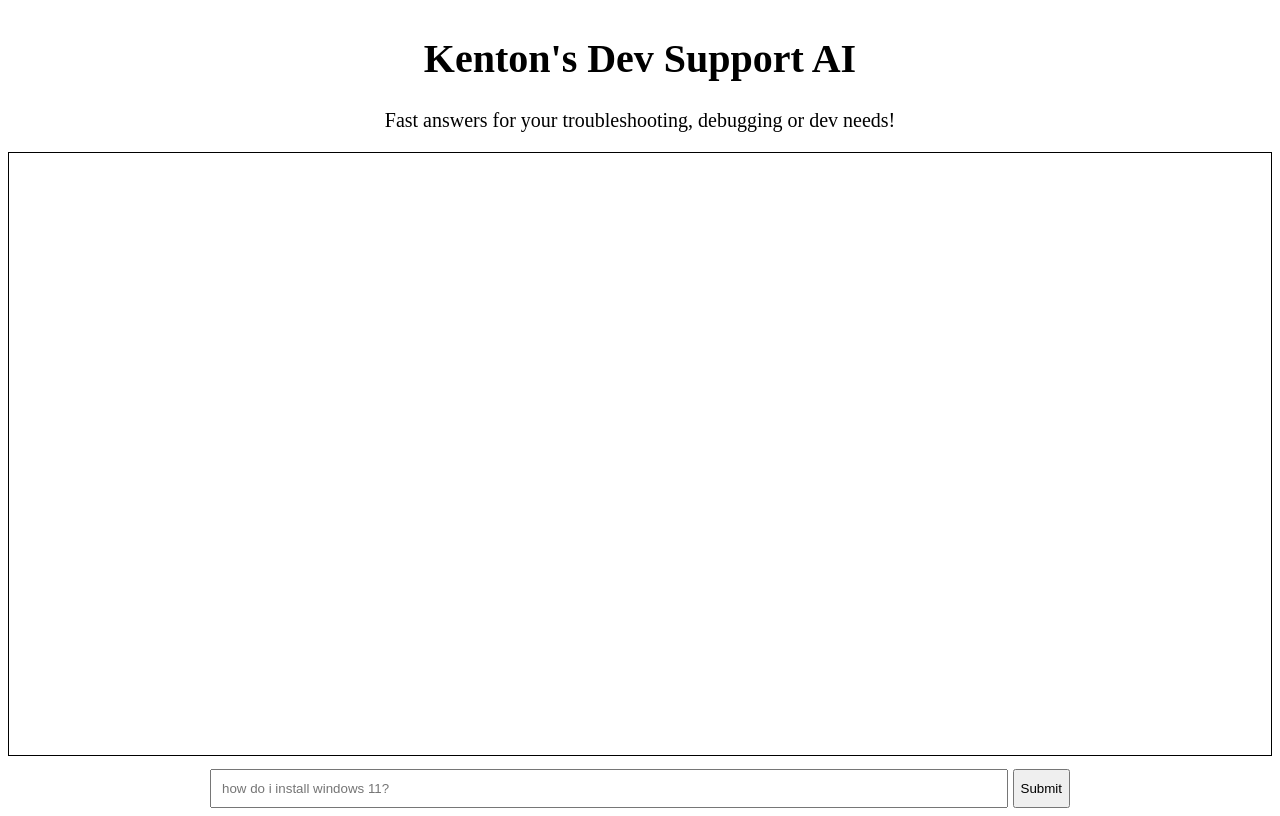
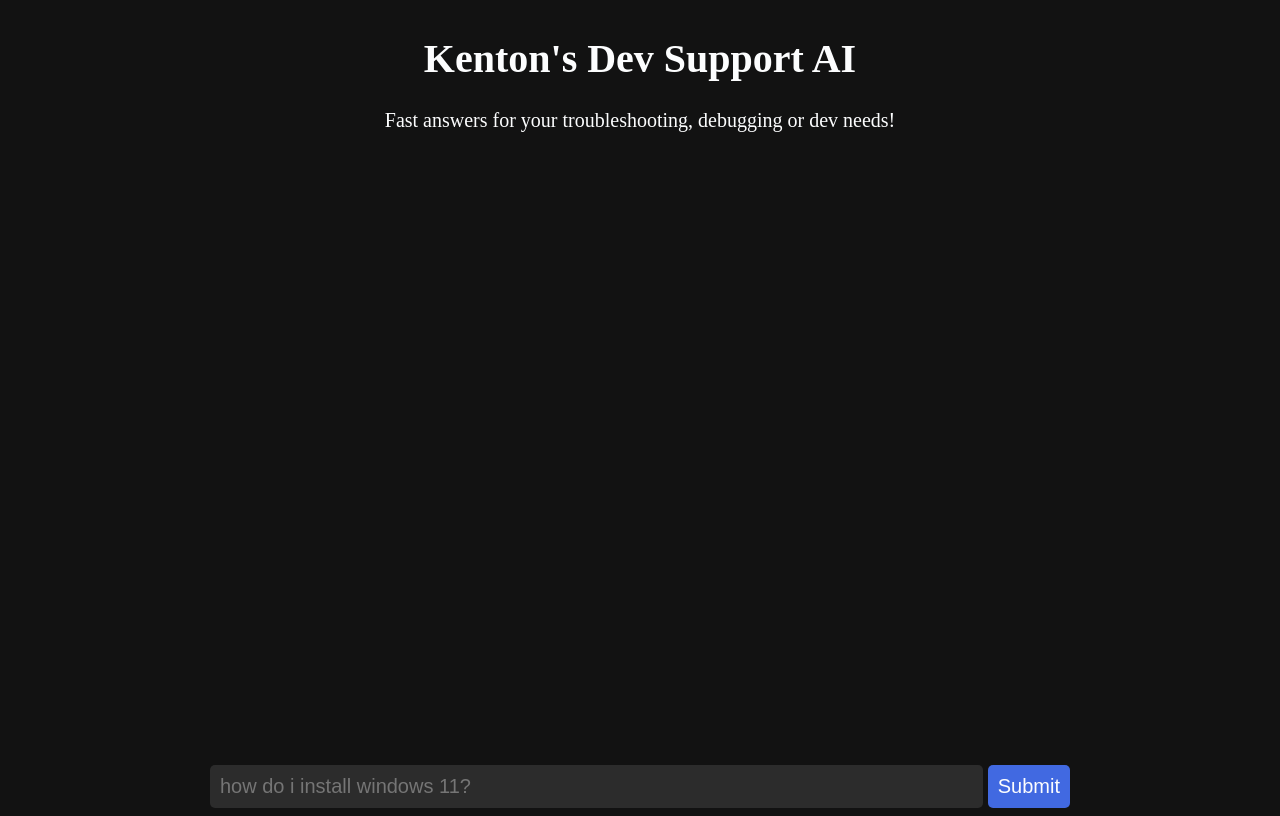
Before and after one commit to chingoblingers/Dev-Support-AI, a React (Vite) app in the folder frontend/: page / in a window 1280 px wide. Built offline with nearby package versions, Linux system fonts and the light colour scheme.

Commit message:
added color and styling to the background, input buttons and links.

```diff
--- a/frontend/src/App.css
+++ b/frontend/src/App.css
@@ -4,6 +4,8 @@
 
 html{
     font-size: 62.5%;
+    background-color: #121212;
+    color: rgb(252, 253, 254);
 }
 
 .app{
@@ -14,7 +16,6 @@
 
 .messageArea{
     overflow-y: auto;
-    border: 1px solid black;
     flex-grow: 1;
     min-height: 0;
 }
@@ -37,11 +38,21 @@
 
 input{
     flex-grow: 1;
-    padding: 1rem;
+    background-color: #2C2C2C;
+    color: rgb(252, 253, 254);
+}
+
+button{
+    background-color:royalblue;
+    color: rgb(252, 253, 254);
 }
 
 input, button{
     margin-top: 1em;
+    border: none;
+    border-radius: 0.5rem;
+    padding: 1rem;
+    font-size: 2rem;
 }
 
 .messageContainer{
@@ -54,14 +65,14 @@
 .user{
     align-self: flex-end;
     max-width: 75%;
-    background-color:antiquewhite;
+    background-color:royalblue;
     border-radius: 3rem;
 }
 
 .assistant{
     align-self: flex-start;
     max-width: 90%;
-    background-color: aquamarine;
+    background-color: #2C2C2C;
     border-radius: 1.5rem;
 
 }
@@ -75,3 +86,17 @@
 .assistant p {
   margin: 0;
 }
+
+a{
+    color: blanchedalmond;
+}
+a:hover, a:active{
+    color: darkorchid;
+}
+
+a:focus-visible,
+input:focus-visible,
+button:focus-visible {
+  outline: 0.2rem solid royalblue;
+  outline-offset: 0.2rem;
+}
```
